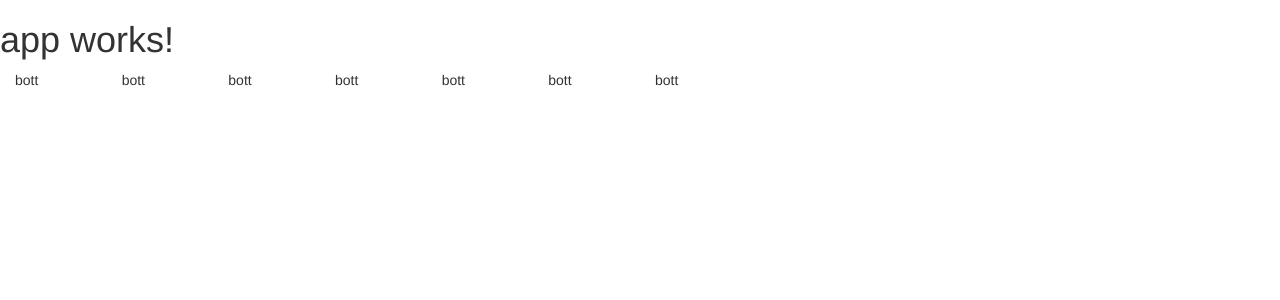
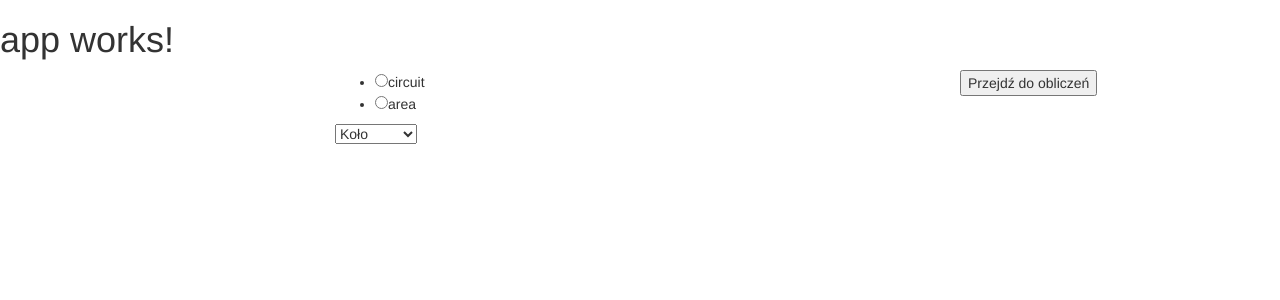
Before and after one commit to AlkanRena/Kalkulator, an Angular app in the folder kalkulator/: page / in a window 1280 px wide. Shown: the top 300 px of the page. Built offline with nearby package versions, Linux system fonts and the light colour scheme.

Commit message:
change way of display to componets style

```diff
--- a/kalkulator/src/app/app.component.html
+++ /dev/null
@@ -1,10 +0,0 @@
-<h1>
-  {{title}}
-</h1>
-<div class="col-xs-1">bott</div>
-<div class="col-xs-1">bott</div>
-<div class="col-xs-1">bott</div>
-<div class="col-xs-1">bott</div>
-<div class="col-xs-1">bott</div>
-<div class="col-xs-1">bott</div>
-<div class="col-xs-1">bott</div>
--- a/kalkulator/src/app/app.component.ts
+++ b/kalkulator/src/app/app.component.ts
@@ -2,9 +2,58 @@ import { Component } from '@angular/core';
 
 @Component({
   selector: 'app-root',
-  templateUrl: './app.component.html',
+  template: `
+             <h1>{{title}}</h1>
+                <div class="col-xs-3"></div>
+                <div class="col-xs-6" *ngIf="!showInput">
+                <ul>
+                    <li *ngFor="let formula of formulas">
+                        <input type="radio" name="formula" ngModel="{checked: count.formulaVal = '{{formula}}'}" checked>{{formula}}
+                    </li>
+                </ul>
+                <select>
+                    <option *ngFor="let figure of geometric_figure">
+                        {{figure}}
+                    </option>
+                </select>
+                </div>
+                <div class="col-xs-6" *ngIf="showInput">
+                    <div class="col-xs-6" *ngIf="count.formulaVal === 'circuit'">Obwód</div>
+                    <div class="col-xs-6" *ngIf="count.formulaVal === 'area'">Pole</div>
+                    <input>
+                    <input>
+                    <input>
+                </div>
+                <button (click)="toggleInput()">{{showInput ? "Wróc do wyboru" : "Przejdź do obliczeń"}}</button>`,
   styleUrls: ['./app.component.css']
 })
 export class AppComponent {
-  title = 'app works!';
+  title : string;
+  count;
+  geometric_figure : string[];
+  formulas : string[];
+  showInput : boolean;
+
+
+constructor(){
+  this.title = 'app works!';
+  this.count = {
+    formulaVal : 'circuit'
+  };
+  this.geometric_figure = ['Koło', 'Kwadrat', 'Prostokąt'];
+  this.formulas = ['circuit', 'area'];
+  this.showInput = false;
+
+
 }
+
+
+
+  toggleInput(){
+    if (this.showInput == true){
+      this.showInput = false;
+    } else {
+      this.showInput = true;
+    }
+  }
+}
```
